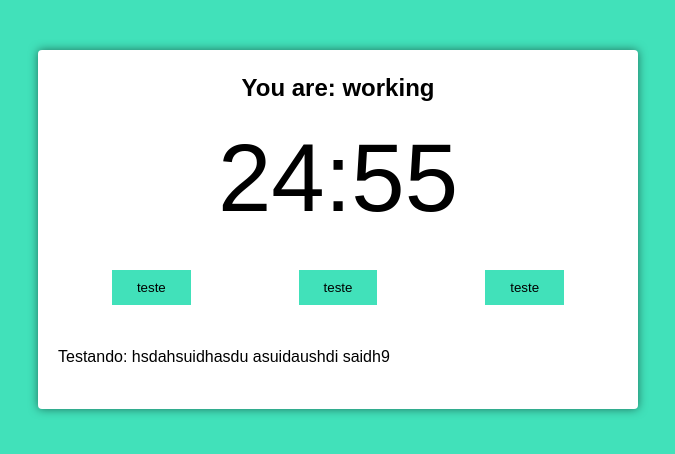
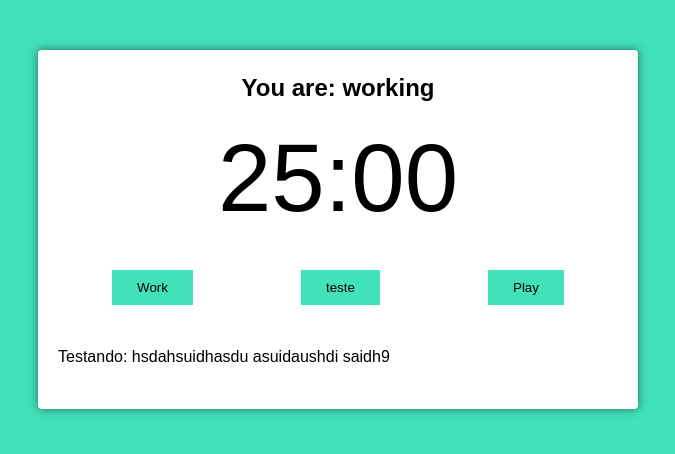
Before and after one commit to rnatu/typescript-pomodoro-react, a React (Create React App) app: page / in a window 1280 px wide. Shown: the top 454 px of the page, without its empty margins (302-977 px from the left). Built offline with nearby package versions, Linux system fonts and the light colour scheme.

Commit message:
Typescript e React - Botão iniciar o Pomodoro(Working)
Aula configurando o botão de iniciar do Pomodoro e o começo do botão Pause/Play

```diff
--- a/src/components/pomodoro-timer.tsx
+++ b/src/components/pomodoro-timer.tsx
@@ -1,4 +1,5 @@
-import React from 'react';
+import { time } from 'console';
+import React, { useEffect } from 'react';
 import { useInterval } from '../hooks/use-interval';
 import { Button } from './button';
 import { Timer } from './timer';
@@ -12,10 +13,24 @@
 
 export function PomodoroTimer(props: Props): JSX.Element {
   const [mainTime, setMainTime] = React.useState(props.pomodoroTime);
+  const [timeCounting, setTimeCounting] = React.useState(false);
+  const [working, setWorking] = React.useState(false);
 
-  useInterval(() => {
-    setMainTime(mainTime - 1);
-  }, 1000);
+  useEffect(() => {
+    if (working) document.body.classList.add('working');
+  }, [working]);
+
+  useInterval(
+    () => {
+      setMainTime(mainTime - 1);
+    },
+    timeCounting ? 1000 : null,
+  );
+
+  const configureWork = () => {
+    setTimeCounting(true);
+    setWorking(true);
+  };
 
   return (
     <div className="pomodoro">
@@ -23,9 +38,12 @@
       <Timer mainTime={mainTime} />
 
       <div className="controls">
+        <Button text="Work" onClick={() => configureWork()}></Button>
         <Button text="teste" onClick={() => console.log(1)}></Button>
-        <Button text="teste" onClick={() => console.log(1)}></Button>
-        <Button text="teste" onClick={() => console.log(1)}></Button>
+        <Button
+          text={timeCounting ? 'Pause' : 'Play'}
+          onClick={() => setTimeCounting(!timeCounting)}
+        ></Button>
       </div>
 
       <div className="details">
```
